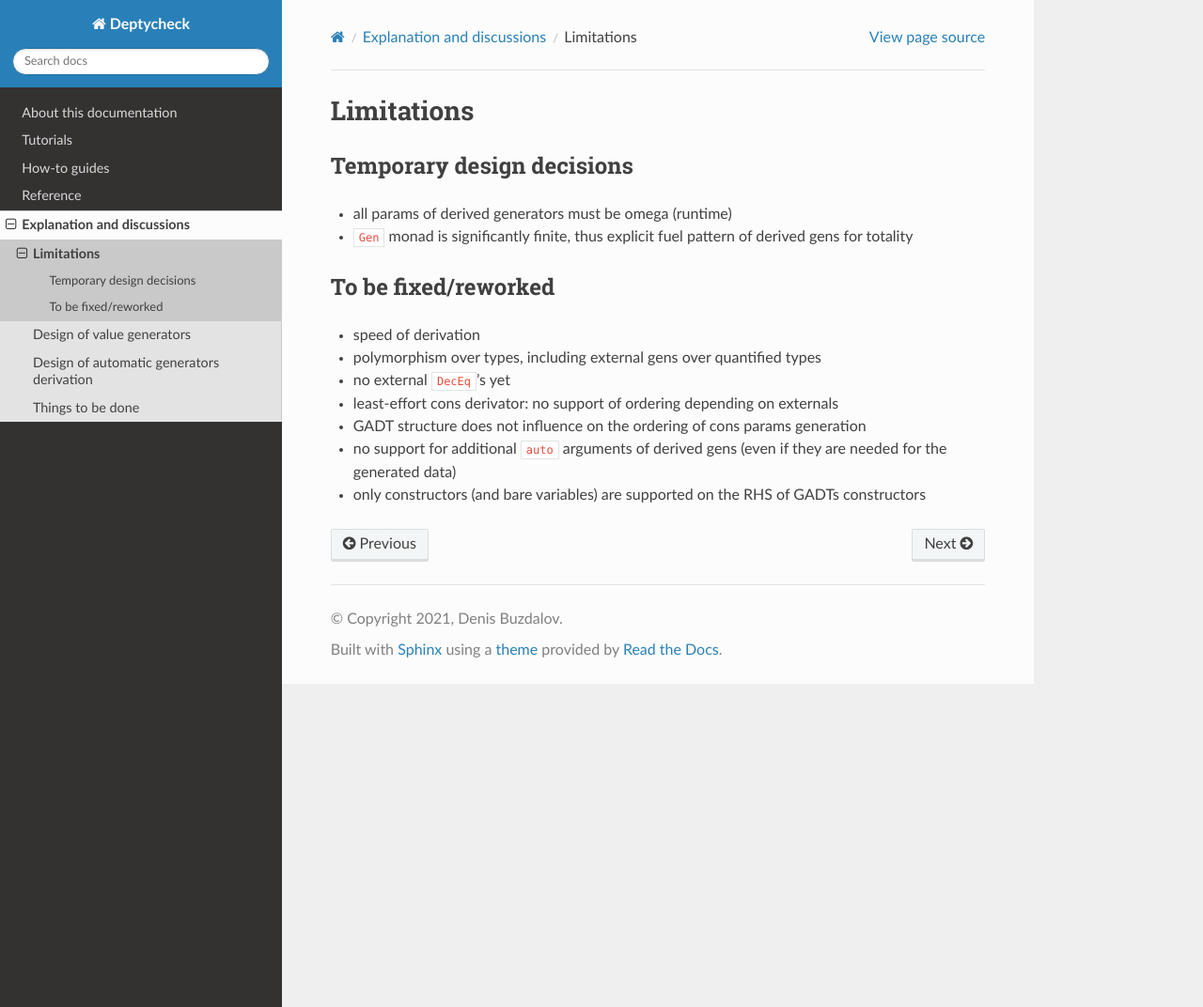
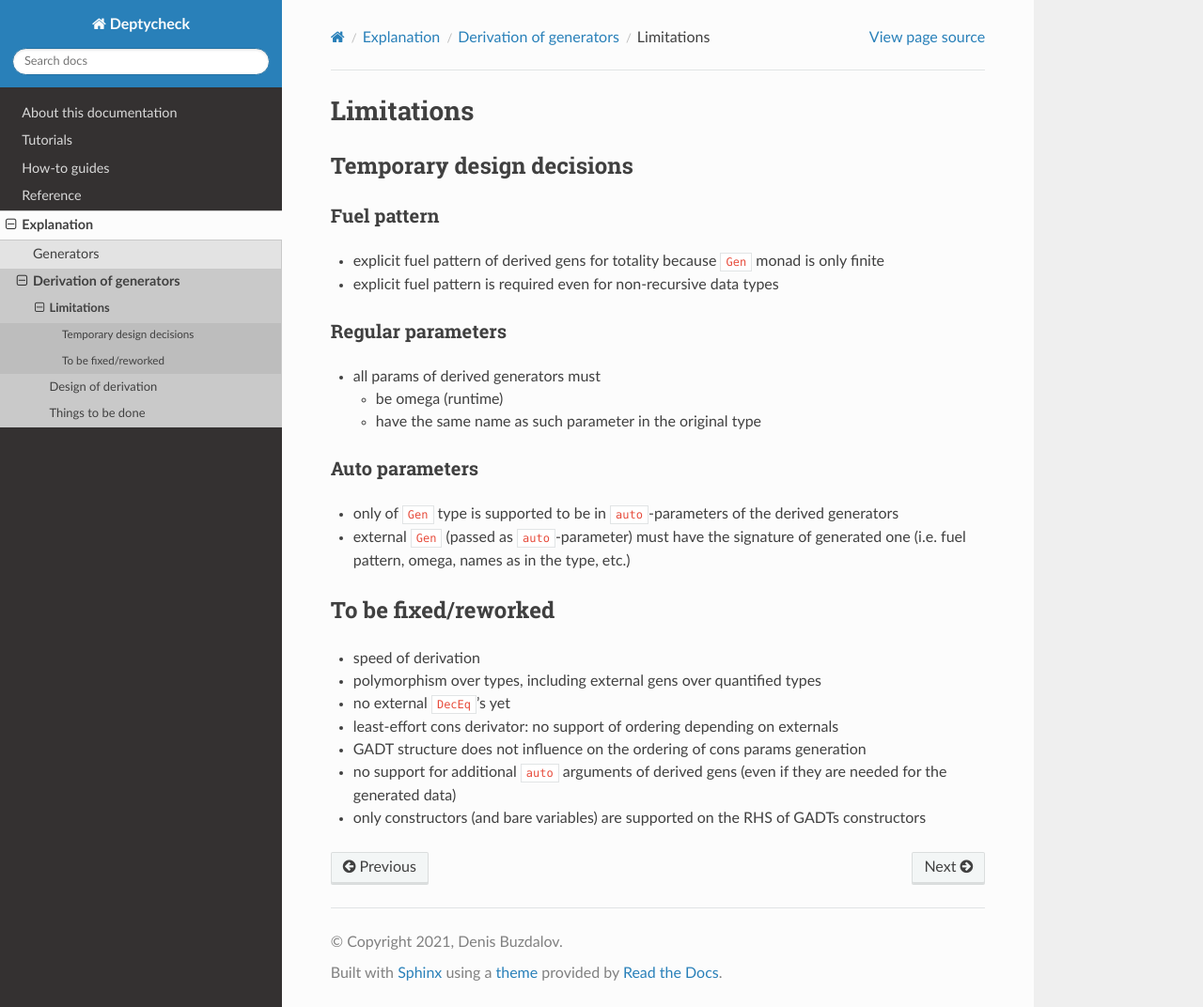
Before and after one commit to buzden/deptycheck, a Sphinx documentation site: the page built from docs/source/explanation/derivation/limitations.rst, in a window 1280 px wide and 1072 px high. Shown: the whole window at 94% size. Built offline with Sphinx 7.4.7 and the Read the Docs theme 2.0.0, drawn with Linux system fonts in a browser that asks for light colours.

Commit message:
[ doc ] Restructure the explanation part, put gen/deriv on top

```diff
--- a/docs/source/explanation/design/derivation/index.rst
+++ b/docs/source/explanation/derivation/design.rst
@@ -1,6 +1,6 @@
-=========================================
-Design of automatic generators derivation
-=========================================
+====================
+Design of derivation
+====================
 
 .. staged derivation
 
--- a/docs/source/explanation/limitations.rst
+++ b/docs/source/explanation/derivation/limitations.rst
@@ -7,8 +7,27 @@ Limitations
 Temporary design decisions
 ==========================
 
-- all params of derived generators must be omega (runtime)
-- ``Gen`` monad is significantly finite, thus explicit fuel pattern of derived gens for totality
+Fuel pattern
+------------
+
+- explicit fuel pattern of derived gens for totality because ``Gen`` monad is only finite
+
+- explicit fuel pattern is required even for non-recursive data types
+
+Regular parameters
+------------------
+
+- all params of derived generators must
+
+  - be omega (runtime)
+  - have the same name as such parameter in the original type
+
+Auto parameters
+---------------
+
+- only of ``Gen`` type is supported to be in ``auto``-parameters of the derived generators
+
+- external ``Gen`` (passed as ``auto``-parameter) must have the signature of generated one (i.e. fuel pattern, omega, names as in the type, etc.)
 
 To be fixed/reworked
 ====================
--- a/docs/source/explanation/design/generators/index.rst
+++ b/docs/source/explanation/generators/design.rst
@@ -1,6 +1,6 @@
-==========================
-Design of value generators
-==========================
+====================
+Design of generators
+====================
 
 .. comparison to the design of QuickCheck and Hedgehog
    (in particular, in shrinking)
--- a/docs/source/explanation/index.rst
+++ b/docs/source/explanation/index.rst
@@ -1,8 +1,8 @@
 .. _explanation-index:
 
-===========================
-Explanation and discussions
-===========================
+===========
+Explanation
+===========
 
 Explanation is the *understanding-oriented* part of the documentation.
 It may contain information about design decisions, alternatives, context and related works.
@@ -11,8 +11,7 @@ You can look at the `original framework <https://diataxis.fr/explanation/>`_ to
 
 .. toctree::
   :caption: Contents
+  :maxdepth: 2
 
-  limitations
-  design/generators/index
-  design/derivation/index
-  tbd
+  generators/index
+  derivation/index
```
Also changed, not shown: docs/source/explanation/derivation/index.rst (added, +14 -0 lines), docs/source/explanation/generators/index.rst (added, +14 -0 lines), docs/source/explanation/generators/limitations.rst (added, +13 -0 lines), docs/source/explanation/generators/tbd.rst (added, +13 -0 lines), docs/source/explanation/derivation/tbd.rst (renamed from docs/source/explanation/tbd.rst).
